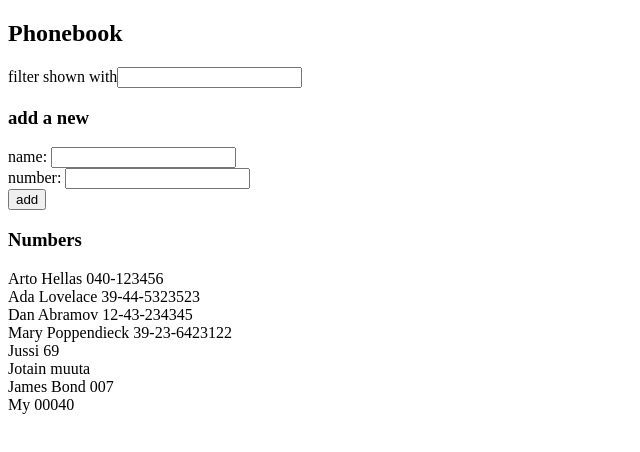
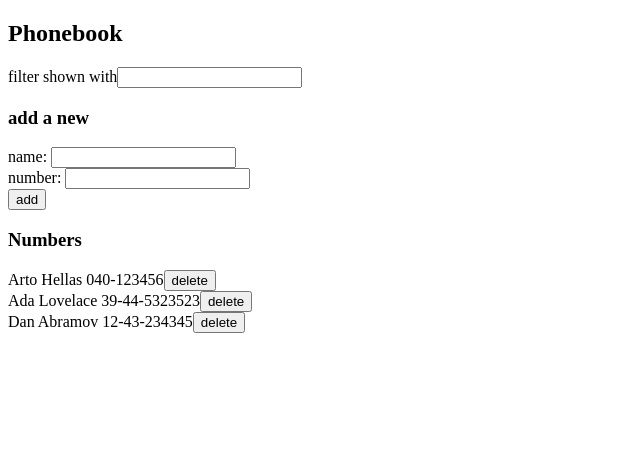
Before and after one commit to Gwasagir/fullstack_open, a React (Vite) app in the folder part2/phonebook/: page / in a window 1280 px wide. Shown: the top 452 px of the page, without its empty margins (0-640 px from the left). Built offline with nearby package versions, Linux system fonts and the light colour scheme; data requests are answered from the project's data file.

Commit message:
Done 2.14

```diff
--- a/part2/phonebook/db.json
+++ b/part2/phonebook/db.json
@@ -14,31 +14,6 @@
       "name": "Dan Abramov",
       "number": "12-43-234345",
       "id": 3
-    },
-    {
-      "name": "Mary Poppendieck",
-      "number": "39-23-6423122",
-      "id": 4
-    },
-    {
-      "name": "Jussi",
-      "number": "69",
-      "id": 5
-    },
-    {
-      "name": "Jotain",
-      "number": "muuta",
-      "id": 6
-    },
-    {
-      "name": "James Bond",
-      "number": "007",
-      "id": 7
-    },
-    {
-      "name": "My",
-      "number": "00040",
-      "id": 8
     }
   ]
 }
--- a/part2/phonebook/src/App.jsx
+++ b/part2/phonebook/src/App.jsx
@@ -3,6 +3,7 @@ import GetNumbers from './components/GetNumbers'
 import AddPerson from './components/AddPerson'
 import Filter from './components/Filter'
 import dbService from './services/phonebook'
+import DeleteNumber from "./components/DeleteNumber"
 
 const App = () => {
   // Hooks
@@ -10,11 +11,13 @@ const App = () => {
   const [newName, setNewName] = useState('')
   const [newNumber, setNewNumber] = useState('')
   const [filterValue, setFilterValue] = useState('')
+  const [deletedId, setDeletedId] = useState('')
 
   // Event handlers
   const handleAddName = (event) => setNewName(event.target.value)
   const handleAddNum = (event) => setNewNumber(event.target.value)
   const handleFilter = (event) => setFilterValue(event.target.value)
+  const handleDelete = (id, name) => DeleteNumber(id, name, setPersons)
 
   // Effect Hook for fetching data when loading page
   useEffect((() => {
@@ -32,7 +35,8 @@ const App = () => {
         newNumber={newNumber} handleName={handleAddName} handleNum={handleAddNum}
         setNewName={setNewName} setNewNumber={setNewNumber} />
       <h3>Numbers</h3>
-        <GetNumbers persons={persons} filter={filterValue} />
+        <GetNumbers persons={persons} filter={filterValue}
+        deletedId={deletedId} setDeletedId={setDeletedId} handleDelete={handleDelete} />
     </div>
   )
 }
--- /dev/null
+++ b/part2/phonebook/src/components/DeleteNumber.jsx
@@ -0,0 +1,11 @@
+import dbService from "../services/phonebook"
+
+const DeleteNumber = (id, name, setPersons) => {
+    console.log("Calling DeleteNumber on ID:",id, name);
+    if (window.confirm(`delete ${name} ?`)){
+        dbService
+            .removePerson(id)
+            .then(response => dbService.updatePersons(setPersons))
+    }}
+
+export default DeleteNumber
--- a/part2/phonebook/src/components/GetNumbers.jsx
+++ b/part2/phonebook/src/components/GetNumbers.jsx
@@ -1,5 +1,7 @@
+// props.persons = list of persons from db
+// deletedId={deletedId} setDeletedId={setDeletedId}
+// props.filter = filtervalue state in filter field
 const GetNumbers = (props) => {
-
     const returnNumbers = (true)
     ? props.persons.filter(person => person.name == props.filter)
     : props.persons
@@ -7,13 +9,33 @@ const GetNumbers = (props) => {
     if (returnNumbers.length > 0) {
         return(
         <div key={returnNumbers[0].id}>
-        {returnNumbers[0].name} {returnNumbers[0].number}
+            {returnNumbers[0].name} {returnNumbers[0].number}
+                <button onClick={() => {
+                    props.setDeletedId(entry.id);
+                    props.handleDelete(entry.id);}
+                    }>delete</button>
         </div>
         )}
-
     return(
         props.persons.map(entry =>
-            <div key={entry.name}> {entry.name} {entry.number} </div>)
+            <div key={entry.name}>
+                {entry.name} {entry.number}
+                <button onClick={() => {
+                    props.setDeletedId(entry.id);
+                    props.handleDelete(entry.id, entry.name);}
+                    }>delete</button>
+            </div>)
+        // <div>
+        //     {props.persons.filter(entry => entry.id !== props.DeletedId).map(filteredName => (
+        //         <div key={filteredName.id}>
+        //             {filteredName.name} {filteredName.number}
+        //                 <button onClick={() => {
+        //                 props.setDeletedId(filteredName.id);
+        //                 props.handleDelete(filteredName.id, filteredName.name);}
+        //                 }>delete</button>
+        //         </div>
+        //     ))}
+        // </div>
     )
 }
 
--- a/part2/phonebook/src/services/phonebook.jsx
+++ b/part2/phonebook/src/services/phonebook.jsx
@@ -11,10 +11,19 @@ const newPerson = newObject => {
     return request.then(response => response.data)
 }
 
-const removePerson = () => {
-
+const removePerson = id => {
+    const request = axios.delete('http://localhost:3001/persons/'+id)
+    return request.then(response => response)
 }
 
 const updateNum = () => {}
 
-export default { getAll, newPerson, removePerson, updateNum }
+const updatePersons = (setPersons) => {
+    const request = axios.get(baseUrl);
+    request.then(response => {
+      const persons = response.data;
+      setPersons(persons)
+    })}
+
+
+export default { getAll, newPerson, removePerson, updateNum, updatePersons }
```
